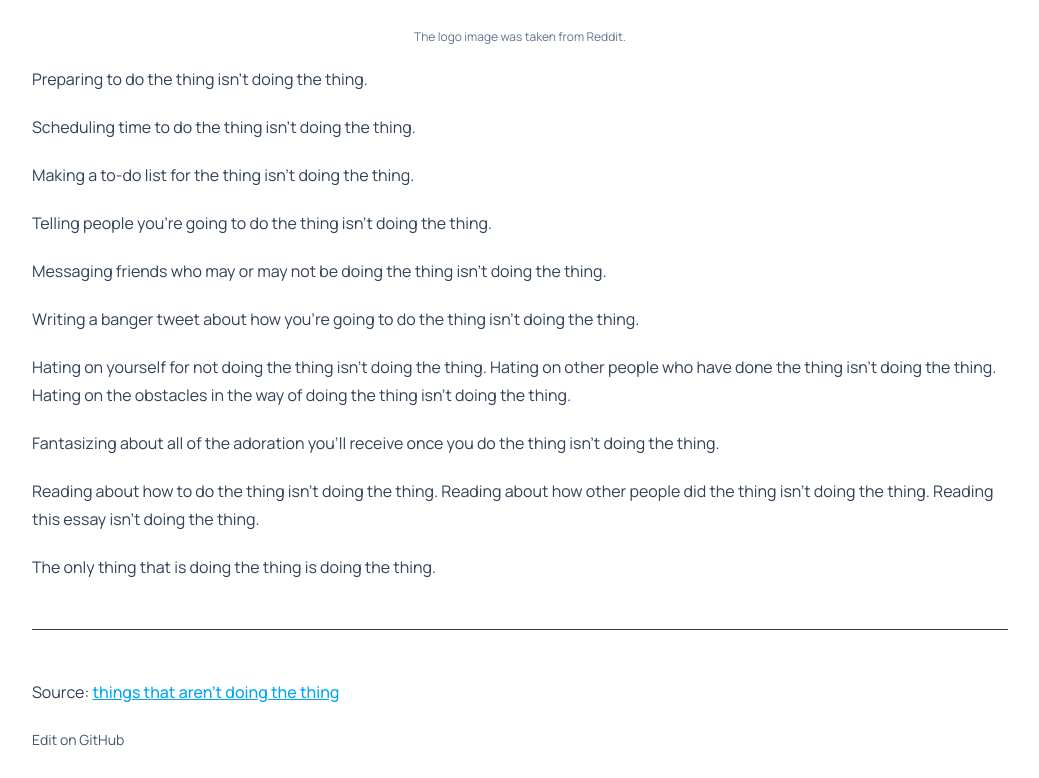
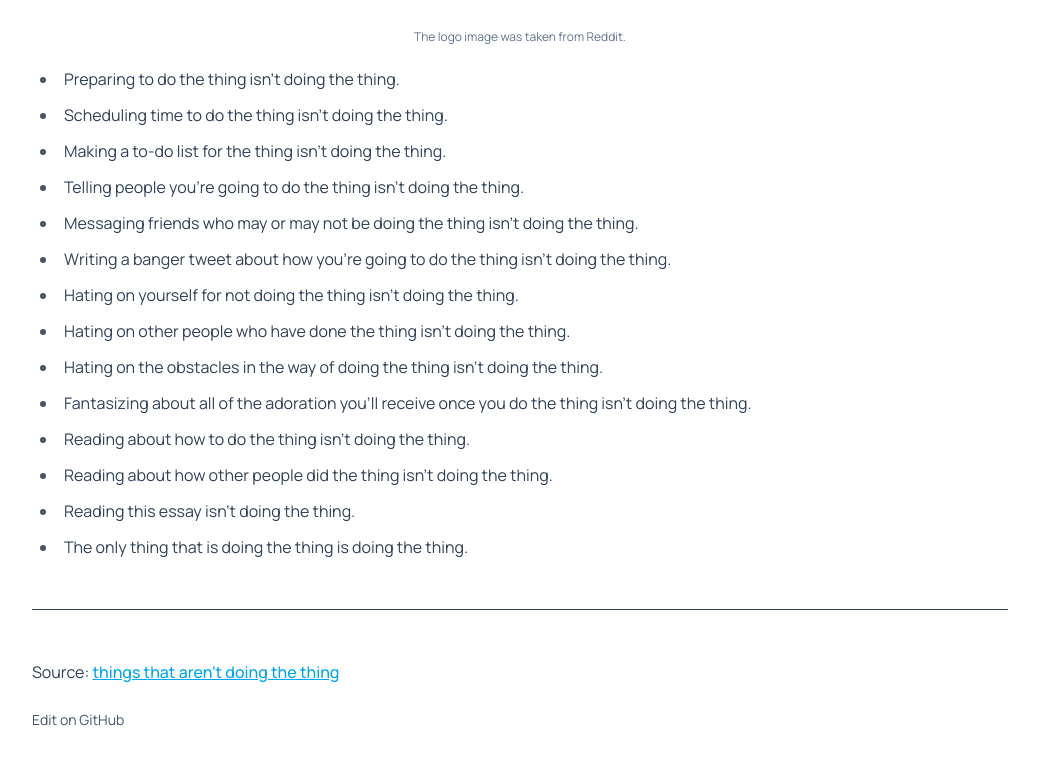
Before and after one commit to anasalqoyyum/superior-personal-site, an Astro site: page /blog/en/doing-things in a window 1280 px wide. Shown: the part 503-1281 px from the top of the page, without its empty margins (120-1159 px from the left). Built offline with nearby package versions, Linux system fonts and the light colour scheme; Astro itself is replaced by a stand-in of ours; some packages are replaced by stand-ins of ours; a web font is replaced by a local one.

Commit message:
chore: adjust a bit on about and doing-things.md

```diff
--- a/src/content/blog/en/doing-things.md
+++ b/src/content/blog/en/doing-things.md
@@ -8,25 +8,20 @@ thumbnailSource: 'The logo image was taken from Reddit.'
 lang: EN
 ---
 
-Preparing to do the thing isn't doing the thing.
-
-Scheduling time to do the thing isn't doing the thing.
-
-Making a to-do list for the thing isn't doing the thing.
-
-Telling people you're going to do the thing isn't doing the thing.
-
-Messaging friends who may or may not be doing the thing isn't doing the thing.
-
-Writing a banger tweet about how you're going to do the thing isn't doing the thing.
-
-Hating on yourself for not doing the thing isn't doing the thing. Hating on other people who have done the thing isn't doing the thing. Hating on the obstacles in the way of doing the thing isn't doing the thing.
-
-Fantasizing about all of the adoration you'll receive once you do the thing isn't doing the thing.
-
-Reading about how to do the thing isn't doing the thing. Reading about how other people did the thing isn't doing the thing. Reading this essay isn't doing the thing.
-
-The only thing that is doing the thing is doing the thing.
+- Preparing to do the thing isn't doing the thing.
+- Scheduling time to do the thing isn't doing the thing.
+- Making a to-do list for the thing isn't doing the thing.
+- Telling people you're going to do the thing isn't doing the thing.
+- Messaging friends who may or may not be doing the thing isn't doing the thing.
+- Writing a banger tweet about how you're going to do the thing isn't doing the thing.
+- Hating on yourself for not doing the thing isn't doing the thing.
+- Hating on other people who have done the thing isn't doing the thing.
+- Hating on the obstacles in the way of doing the thing isn't doing the thing.
+- Fantasizing about all of the adoration you'll receive once you do the thing isn't doing the thing.
+- Reading about how to do the thing isn't doing the thing.
+- Reading about how other people did the thing isn't doing the thing.
+- Reading this essay isn't doing the thing.
+- The only thing that is doing the thing is doing the thing.
 
 ---
 
--- a/src/pages/about.mdx
+++ b/src/pages/about.mdx
@@ -7,11 +7,11 @@ title: About Me - Anas Alqoyyum
 
 ## Hi there 👋
 
-I'm Anas Alqoyyum. I'm a Software Engineer mostly focuses on Frontend Engineer in which primarily revolves around `React` and `TypeScript`. Other than Frontend stuff, I also have a bit of experience in `Golang` and `Python`.
+I'm Anas Alqoyyum. I'm a Software Engineer mostly focuses on Fullstack Engineering in which primarily revolves around `React` and `TypeScript` or even `Golang`. Other than those, I also have a bit of experience in `Python`.
 
 ## 💻 Computers
 
-Even though my final project is revolving around Machine Learning titled **`"YOLOv4 Algorithm Implementation Based on Darknet and Optical Character Recognition on Vehicle License Plate Detection"`**. It was good but I felt that it wasn't good enough and I always felt like that my effort was lacking and thinking back I could do better but what done is done. BUT, I still have a somewhat small interest in that field who knows maybe when I'm bored with Frontend stuff I'll move to that field. The future is unknown and filled with many possibilities.
+Even though my final project is revolving around Machine Learning titled **`"YOLOv4 Algorithm Implementation Based on Darknet and Optical Character Recognition on Vehicle License Plate Detection"`**. It was good but I felt that it wasn't good enough and I always felt like that my effort was lacking and thinking back I could do better but what done is done. BUT, I still have a somewhat small interest in that field who knows maybe when I'm bored with web space stuff I'll move to that field. The future is unknown and filled with many possibilities.
 
 I also share my expertise as a robotic instructor for extracurricular activity in a school. It's not full-time, only helping here and there when its needed.
 
```
